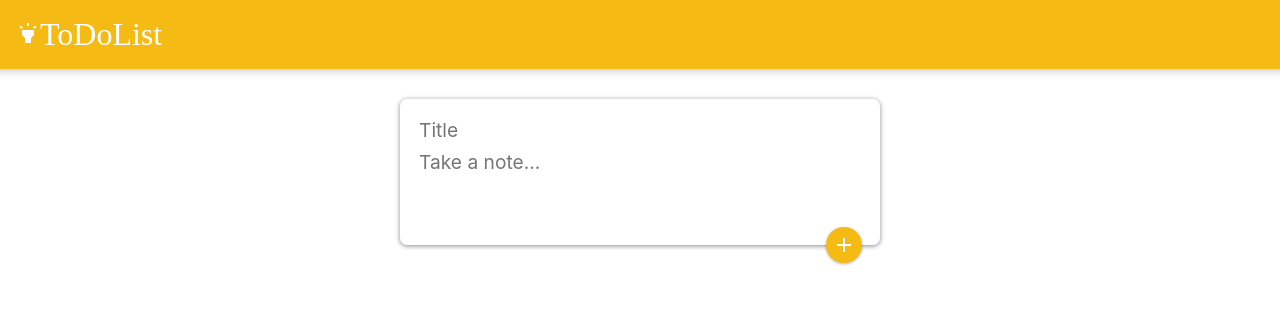
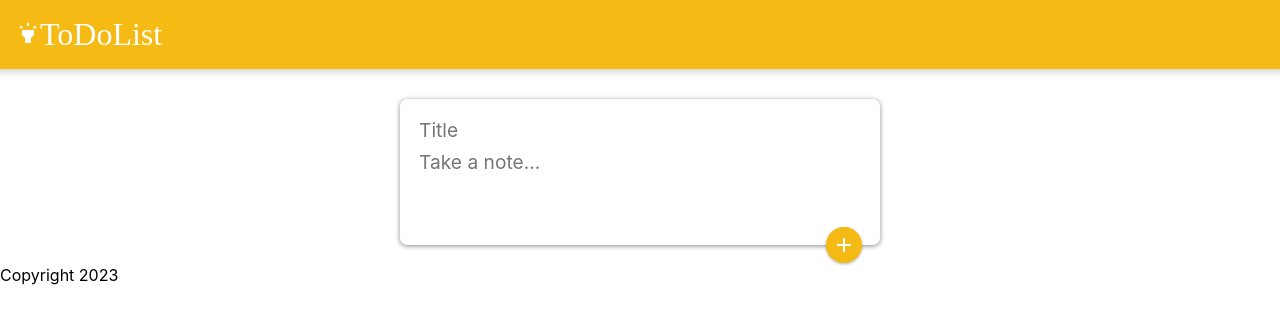
Before and after one commit to KlimentinaIvanova/ToDoList_ReactJS, a React (Create React App) app in the folder todolist/: page / in a window 1280 px wide. Shown: the top 324 px of the page. Built offline with nearby package versions, Linux system fonts and the light colour scheme.

Commit message:
Adding Footer

```diff
--- a/todolist/src/App.js
+++ b/todolist/src/App.js
@@ -3,6 +3,7 @@
 import CreateArea from './components/CreateArea';
 import React, { useState } from 'react';
 import Note from './components/Note';
+import Footer from './components/Footer';
 
 function App() {
 
@@ -37,7 +38,7 @@
       />
        )
       })}
-
+      <Footer/>
     </div>
   );
 }
--- /dev/null
+++ b/todolist/src/components/Footer.jsx
@@ -0,0 +1,12 @@
+import React from "react";
+
+const date= new Date()
+
+function Footer(){
+    return(
+        <footer>
+            <p> Copyright {date.getFullYear()} </p>
+        </footer>
+    )
+}
+export default Footer
```
